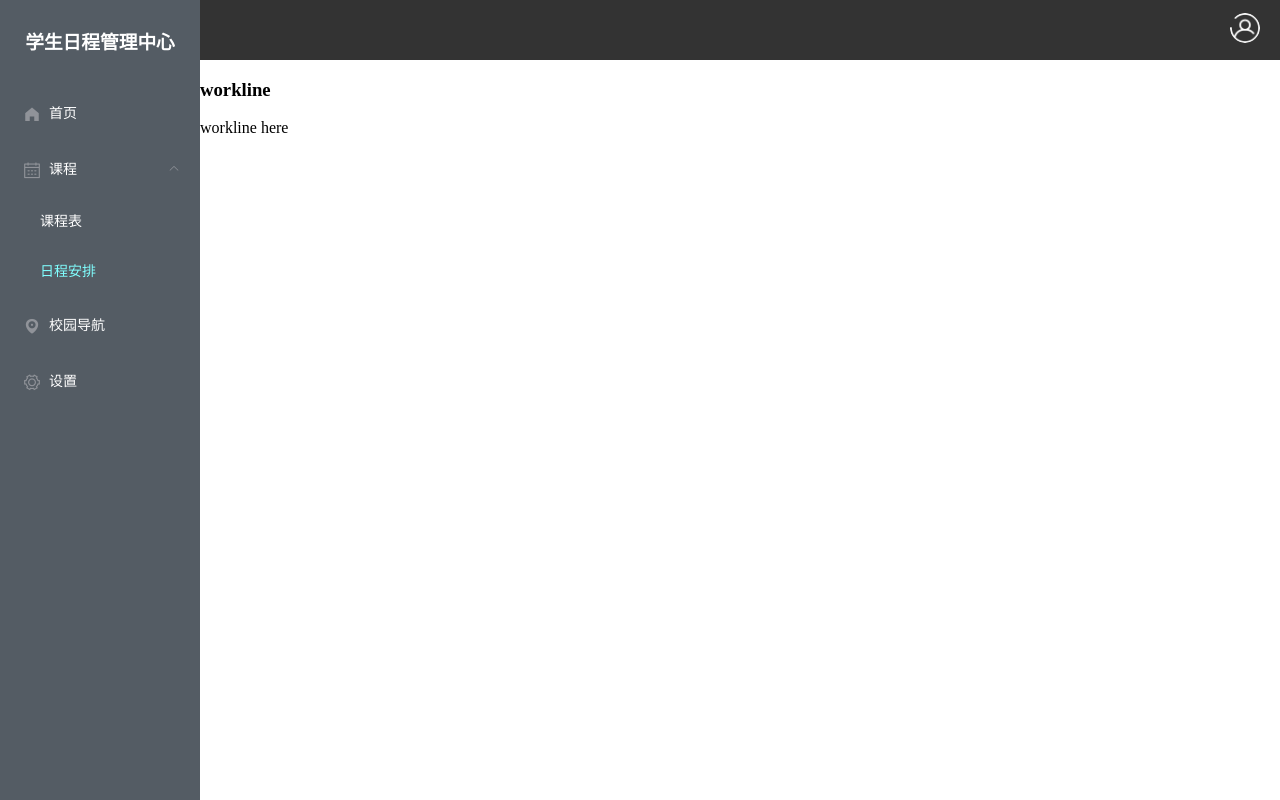
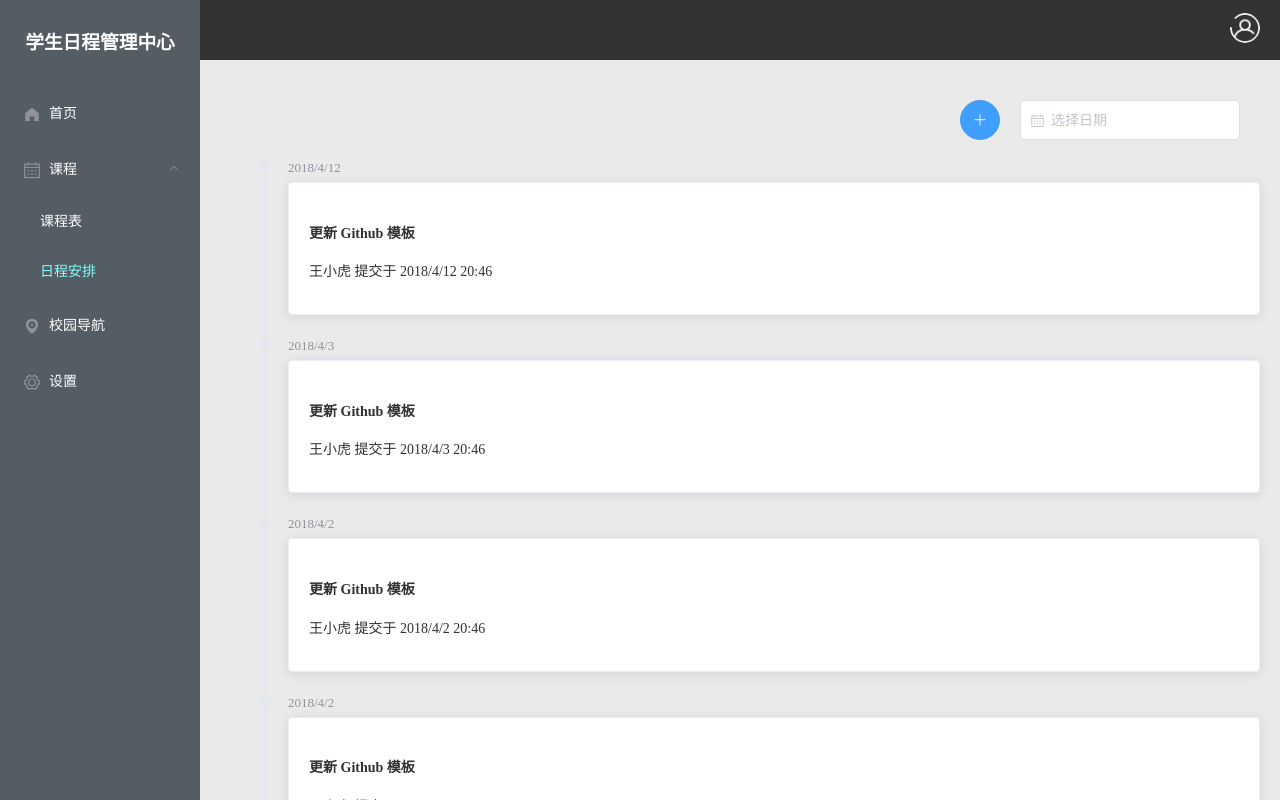
Before and after one commit to Mixecsion/StudentDailySystem, a Vue app: page /workline in a window 1280 px wide. Built offline with nearby package versions, Linux system fonts and the light colour scheme.

Commit message:
+地图初始化+日程时间轴

```diff
--- a/public/index.html
+++ b/public/index.html
@@ -1,6 +1,7 @@
 <!DOCTYPE html>
 <html lang="">
   <head>
+    <script src="https://map.qq.com/api/gljs?v=1.exp&key=OSPBZ-OAMKJ-YMOF2-KNO6K-ZLWS5-ZWFBU"></script>
     <meta charset="utf-8">
     <meta http-equiv="X-UA-Compatible" content="IE=edge">
     <meta name="viewport" content="width=device-width,initial-scale=1.0">
--- a/views/Classtable.vue
+++ b/views/Classtable.vue
@@ -110,6 +110,7 @@ export default{
 }
 .el-main{
     padding-top: 0;
+    background-color: rgb(227, 227, 227);
 }
 .class-table {
     .table-wrapper {
--- a/views/Home.vue
+++ b/views/Home.vue
@@ -7,12 +7,19 @@
             <el-header>
                 <common-header></common-header>
             </el-header>
-            <div>
-                <h1>home</h1>
-                <p>{{msg}}</p>
-            </div>
             <el-main>
-                <router-view></router-view>
+                <el-row span="8" style="margin-top:20px">
+                    <el-col :span="8">
+                        <el-card shadow="hover">
+                        <div class="userinfo">
+                            <p class="name">姓名：<span>李华</span></p>
+                            <p class="number">学号：2020211211</p>
+                            <p class="college">学院：计算机学院（国家示范性软件学院）</p>
+                            <el-divider></el-divider>
+                        </div>
+                        </el-card>
+                    </el-col>
+                </el-row>
             </el-main>
         </el-container>
     </el-container>
@@ -39,5 +46,9 @@ export default{
 }
 .el-main{
     padding-top: 0;
+    background-color: rgb(234, 234, 234);
+}
+.userinfo{
+    background-color: rgb(255, 255, 255);
 }
 </style>
--- a/views/Navigation.vue
+++ b/views/Navigation.vue
@@ -7,12 +7,10 @@
             <el-header>
                 <common-header></common-header>
             </el-header>
-            <div>
-                <h1>navigation</h1>
-                <p>{{msg}}</p>
-            </div>
             <el-main>
-                <router-view></router-view>
+                <body>
+                    <div id='container'></div>
+                </body>
             </el-main>
         </el-container>
     </el-container>
@@ -28,7 +26,53 @@ export default{
         CommonHeader
     },
     data(){
-        return{msg:"navigation here"}
+        return{
+            markerUrl: require("../src/assets/logo.png"),  // 点标记图片路径
+            map: '',
+            zoom: 17.4,
+            center: new window.TMap.LatLng(40.157096843174756, 116.28877263833273),  // 地图一开始的中心点
+            markerLayer: '',
+        }
+    },
+    mounted(){
+        this.initMap(this.center, this.zoom)
+    },
+    methods:{
+        initMap(center, zoom) {
+            this.map = new window.TMap.Map(document.getElementById('container'), {
+                center: center,
+                zoom: zoom,
+                pitch: 0,
+                rotation: 0 ,
+                mapStyleId: 'style2'
+            });
+
+            this.markerLayer = new window.TMap.MultiMarker({  // 创建标记层
+                map: this.map,  //指定地图容器
+                geometries: [],
+                styles: {  // 点标记样式
+                    "mystyle": new window.TMap.MarkerStyle({
+                        "width": 20,
+                        "height": 20,
+                        "src": this.markerUrl,
+                        "anchor": { x: 10, y: 10 },
+                        "opacity": 0.5
+                    })
+                }
+            });
+        },
+
+        // 添加点标记
+        addPoint(point) { // 一个point需要有id和坐标
+            this.markerLayer.add([
+                {
+                    'id': point['id'],
+                    'styleId': 'mystyle',
+                    "position": new window.TMap.LatLng(point['latitude'], point['longitude']),
+                    "properties":{} // 自定义属性，可以没有
+                }
+            ])
+        },
     }
 }
 </script>
@@ -39,5 +83,16 @@ export default{
 }
 .el-main{
     padding-top: 0;
+    background-color: rgb(227, 227, 227);
+}
+.container{
+    width:100%;
+        height:100%;
+        position: absolute;
+        top: 0px;
+        bottom: 0px;
+        left: 0px;
+        right: 0px;
+        z-index: -1;
 }
 </style>
--- a/views/Workline.vue
+++ b/views/Workline.vue
@@ -7,12 +7,51 @@
             <el-header>
                 <common-header></common-header>
             </el-header>
-            <div>
-                <h1>workline</h1>
-                <p>{{msg}}</p>
-            </div>
             <el-main>
-                <router-view></router-view>
+                <div class="tool">
+                    <el-button class="add" type="primary" icon="el-icon-plus" circle></el-button>
+                    <el-date-picker v-model="value2" align="right" type="date" placeholder="选择日期" :picker-options="pickerOptions"></el-date-picker>
+                </div>
+                <div class="block">
+                    <el-timeline>
+                        <el-timeline-item timestamp="2018/4/12" placement="top">
+                        <el-card>
+                            <h4>更新 Github 模板</h4>
+                            <p>王小虎 提交于 2018/4/12 20:46</p>
+                        </el-card>
+                        </el-timeline-item>
+                        <el-timeline-item timestamp="2018/4/3" placement="top">
+                        <el-card>
+                            <h4>更新 Github 模板</h4>
+                            <p>王小虎 提交于 2018/4/3 20:46</p>
+                        </el-card>
+                        </el-timeline-item>
+                        <el-timeline-item timestamp="2018/4/2" placement="top">
+                        <el-card>
+                            <h4>更新 Github 模板</h4>
+                            <p>王小虎 提交于 2018/4/2 20:46</p>
+                        </el-card>
+                        </el-timeline-item>
+                        <el-timeline-item timestamp="2018/4/2" placement="top">
+                        <el-card>
+                            <h4>更新 Github 模板</h4>
+                            <p>王小虎 提交于 2018/4/2 20:46</p>
+                        </el-card>
+                        </el-timeline-item>
+                        <el-timeline-item timestamp="2018/4/2" placement="top">
+                        <el-card>
+                            <h4>更新 Github 模板</h4>
+                            <p>王小虎 提交于 2018/4/2 20:46</p>
+                        </el-card>
+                        </el-timeline-item>
+                        <el-timeline-item timestamp="2018/4/2" placement="top">
+                        <el-card>
+                            <h4>更新 Github 模板</h4>
+                            <p>王小虎 提交于 2018/4/2 20:46</p>
+                        </el-card>
+                        </el-timeline-item>
+                    </el-timeline>
+                </div>
             </el-main>
         </el-container>
     </el-container>
@@ -28,7 +67,21 @@ export default{
         CommonHeader
     },
     data(){
-        return{msg:"workline here"}
+        return{
+             pickerOptions: {
+          disabledDate(time) {
+            return time.getTime() < Date.now();
+          },
+          shortcuts: [{
+            text: '今天',
+            onClick(picker) {
+              picker.$emit('pick', new Date());
+            }
+          }]
+        },
+        value1: '',
+        value2: '',
+        }
     }
 }
 </script>
@@ -38,6 +91,14 @@ export default{
     background-color:#333;
 }
 .el-main{
-    padding-top: 0;
+    background-color: rgb(234, 234, 234);
+}
+
+.tool{
+    text-align: right;
+    margin-right: 20px;
+}
+.add{
+    margin:20px
 }
 </style>
--- a/views/setting.vue
+++ b/views/setting.vue
@@ -39,5 +39,6 @@ export default{
 }
 .el-main{
     padding-top: 0;
+    background-color: rgb(227, 227, 227);
 }
 </style>
```
Also changed, not shown: 1 other file (tests, documents, lock files or other folders).
